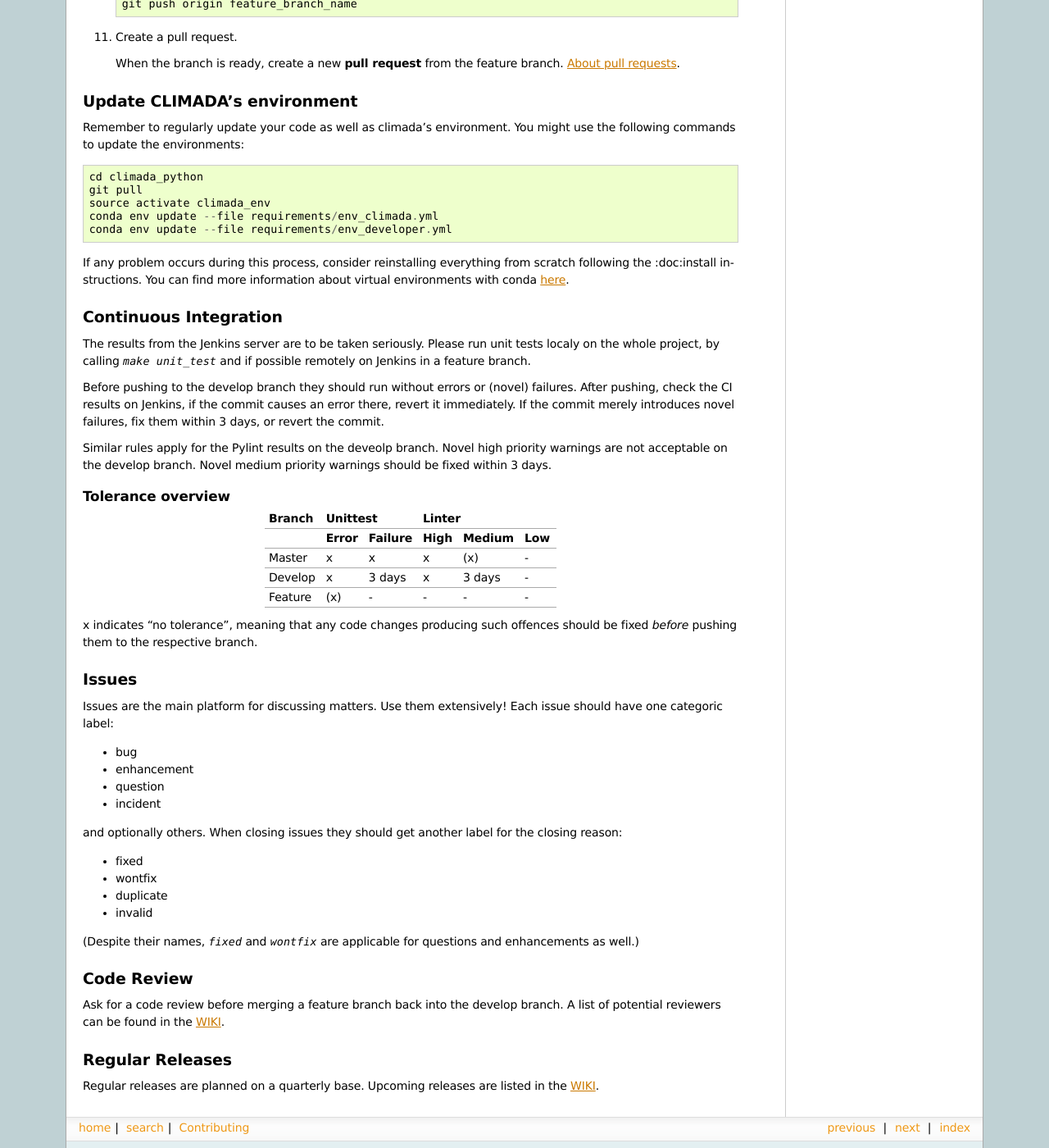
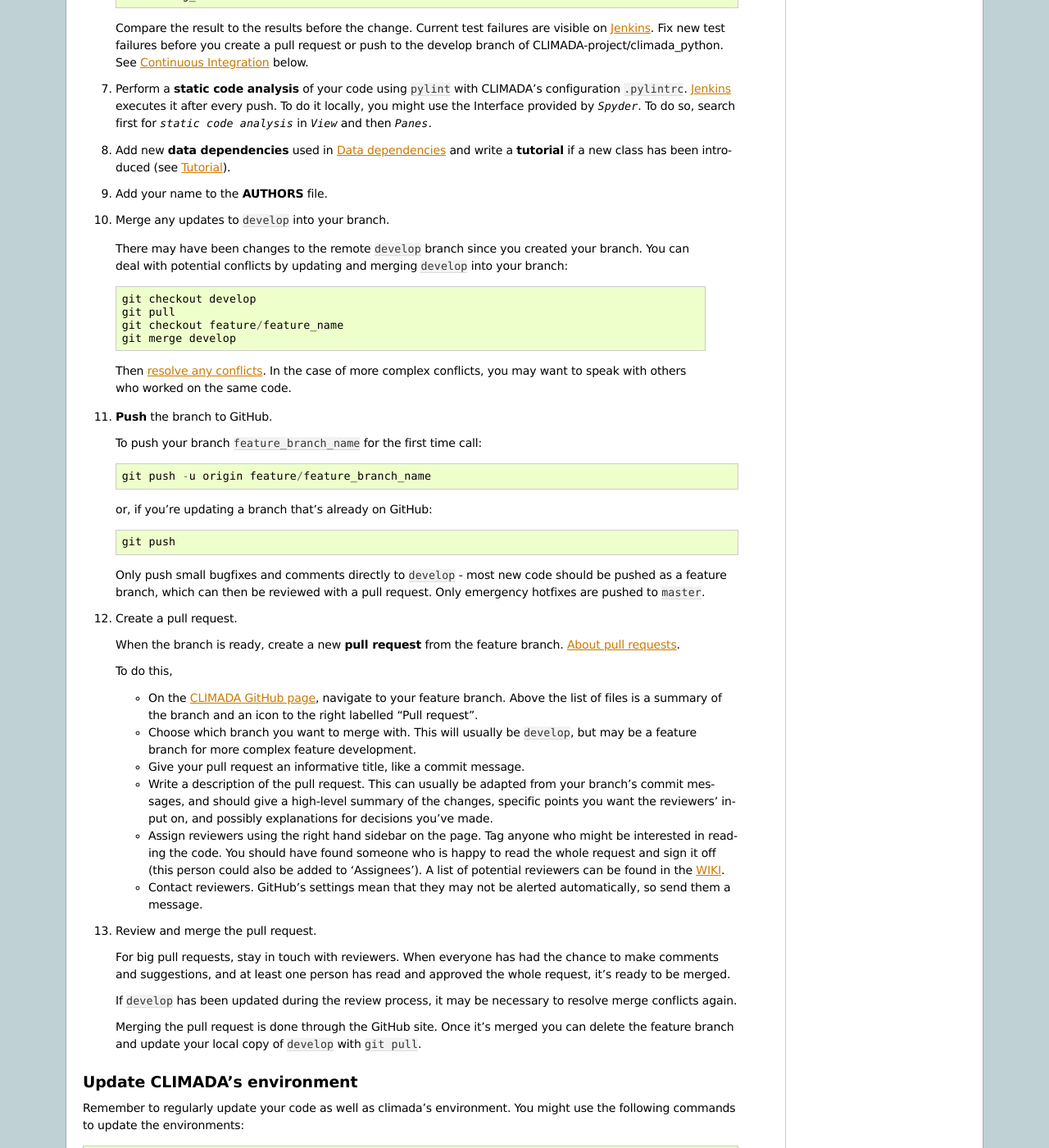
Before and after one commit to olivermarchand/climada_python, a Sphinx documentation site: the page built from doc/guide/developer.rst, in a window 1280 px wide and 1400 px high, scrolled down 1443 px. Shown: the whole window at 82% size. Built offline with Sphinx 7.4.7, drawn with Linux system fonts in a browser that asks for light colours; pages that are not in the unit, such as notebooks, are missing from menus; some of the changed text lies outside the part shown.

Commit message:
Update git docs including pull requests

```diff
--- a/doc/guide/developer.rst
+++ b/doc/guide/developer.rst
@@ -8,20 +8,30 @@ Contributions are very welcome! Please follow these steps:
 0. **Install** `Git <https://git-scm.com/book/en/v2/Getting-Started-Installing-Git>`_
    and `Anaconda <https://www.anaconda.com/>`_ (or `Miniconda <https://conda.io/miniconda.html>`_).
 
-1. **Clone (or fork)** the project on GitHub::
+   Also consider installing Git flow. This is included with `Git for Windows <https://gitforwindows.org/>`_, and has different implementations e.g. `here <https://skoch.github.io/Git-Workflow/>`_ for Windows and Mac
 
-    git clone https://github.com/CLIMADA-project/climada_python.git
+1. **Clone (or fork)** the project on GitHub
 
-   For more information see :doc:`git_flow`.
+   From the location where you want to create the project folder, run in your terminal::
+
+        git clone https://github.com/CLIMADA-project/climada_python.git
+
+   For more information on the Git flow approach to development see :doc:`install`.
 
 2. **Install the packages** in ``climada_python/requirements/env_climada.yml`` and
    ``climada_python/requirements/env_developer.yml`` (see :doc:`install`). You
    might need to install additional environments contained in ``climada_python/requirements``
    when using specific functionalities.
 
-3. You might make a new **branch**::
+3. Make a new **branch**
+
+   For new features in Git flow::
 
     git flow feature start feature_name
+
+   Which is equivalent to (in vanilla git)::
+
+    git checkout -b feature/feature_name
 
    Or work on an existing branch::
 
@@ -29,27 +39,36 @@ Contributions are very welcome! Please follow these steps:
 
    See CLIMADA-python's branching policies in :doc:`git_flow`.
 
-   General information about Git branches:
-   `about branches <https://help.github.com/en/articles/about-branches>`_.
+   `General information about Git branches <https://help.github.com/en/articles/about-branches>`_.
 
 4. Follow the :doc:`coding_conventions`. Write small readable methods, classes and functions.
    Make well commented and clean **commits** to the repository::
 
+    # get the latest data from the remote repository and update your branch
     git pull
-    git stats         # use it to see your locally modified files
+
+    # see your locally modified files
+    git status
+
+    # add changes you want to include in the commit
     git add climada/modified_file.py climada/test/test_modified_file.py
+
+    # commit the changes
     git commit -m "new functionality of .. implemented"
+
+   Usually you will want a longer commit message than the one-line message above. In this case ``git commit`` will open your terminal's default text editor for a more detailed description. You can also create your commits interactively through your IDE's version control GUI (Spyder/PyCharm/etc).
+
 
 5. Make unit and integration **tests** on your code, preferably during development:
 
    * Unit tests are located in the ``test`` folder located in same folder as the corresponding
      module. Unit tests should test all methods and functions using fake data if necessary.
-     The whole test suit should run in less than 20 sec. They are all executed after each push
-     in `Jenkins <http://ied-wcr-jenkins.ethz.ch/job/climada_branches/>`_.
+     The whole test suite should run in less than 20 sec. They are all executed `after each push
+     in Jenkins <http://ied-wcr-jenkins.ethz.ch/job/climada_branches/>`_.
 
    * Integration tests are located in ``climada/test/``. They test end-to-end methods and
-     functions. Their execution time can be of minutes. They are executed once a day in
-     `Jenkins <http://ied-wcr-jenkins.ethz.ch/job/climada_ci_night/>`_.
+     functions. Their execution time can be of minutes. They are executed `once a day in
+     Jenkins <http://ied-wcr-jenkins.ethz.ch/job/climada_ci_night/>`_.
 
 6. Make sure your changes are not introducing new test failures.
 
@@ -73,18 +92,51 @@ Contributions are very welcome! Please follow these steps:
 
 9. Add your name to the **AUTHORS** file.
 
-10. **Push** the code or branch to GitHub. To push to the develop call::
+10. Merge any updates to ``develop`` into your branch.
 
-     git push origin develop
+   There may have been changes to the remote ``develop`` branch since you created your branch. You can deal with potential conflicts by updating and merging ``develop`` into your branch::
 
-    To push to your branch ``feature_branch_name`` call::
+    git checkout develop
+    git pull
+    git checkout feature/feature_name
+    git merge develop
 
-     git push origin feature_branch_name
+   Then `resolve any conflicts <https://www.atlassian.com/git/tutorials/using-branches/merge-conflicts>`_. In the case of more complex conflicts, you may want to speak with others who worked on the same code.
 
-11. Create a pull request.
+11. **Push** the branch to GitHub.
+
+    To push your branch ``feature_branch_name`` for the first time call::
+
+     git push -u origin feature/feature_branch_name
+
+    or, if you're updating a branch that's already on GitHub::
+
+      git push
+
+    Only push small bugfixes and comments directly to ``develop`` - most new code should be pushed as a feature branch, which can then be reviewed with a pull request. Only emergency hotfixes are pushed to ``master``.
+
+12. Create a pull request.
 
     When the branch is ready, create a new **pull request** from the feature branch. `About pull
     requests <https://help.github.com/en/articles/about-pull-requests>`_.
+
+    To do this,
+
+    - On the `CLIMADA GitHub page <https://github.com/CLIMADA-project/climada_python>`_, navigate to your feature branch. Above the list of files is a summary of the branch and an icon to the right labelled "Pull request".
+    - Choose which branch you want to merge with. This will usually be ``develop``, but may be a feature branch for more complex feature development.
+    - Give your pull request an informative title, like a commit message.
+    - Write a description of the pull request. This can usually be adapted from your branch's commit messages, and should give a high-level summary of the changes, specific points you want the reviewers' input on, and possibly explanations for decisions you've made.
+    - Assign reviewers using the right hand sidebar on the page. Tag anyone who might be interested in reading the code. You should have found someone who is happy to read the whole request and sign it off (this person could also be added to 'Assignees'). A list of potential reviewers can be found in the `WIKI <https://github.com/CLIMADA-project/climada_python/wiki/Developer-Board>`_.
+    - Contact reviewers. GitHub's settings mean that they may not be alerted automatically, so send them a message.
+
+13. Review and merge the pull request.
+
+    For big pull requests, stay in touch with reviewers. When everyone has had the chance to make comments and suggestions, and at least one person has read and approved the whole request, it's ready to be merged.
+
+    If ``develop`` has been updated during the review process, it may be necessary to resolve merge conflicts again.
+
+    Merging the pull request is done through the GitHub site. Once it's merged you can delete the feature branch and update your local copy of ``develop`` with ``git pull``.
+
 
 
 Update CLIMADA's environment
@@ -107,7 +159,7 @@ You can find more information about virtual environments with conda
 Continuous Integration
 ----------------------
 The results from the Jenkins server are to be taken seriously.
-Please run unit tests localy on the whole project, by calling `make unit_test` and if possible
+Please run unit tests locally on the whole project, by calling `make unit_test` and if possible
 remotely on Jenkins in a feature branch.
 
 Before pushing to the develop branch they should run without errors or (novel) failures.
@@ -157,12 +209,6 @@ and optionally others. When closing issues they should get another label for the
 (Despite their names, `fixed` and `wontfix` are applicable for questions and enhancements as well.)
 
 
-Code Review
------------
-Ask for a code review before merging a feature branch back into the develop branch.
-A list of potential reviewers can be found in the `WIKI <https://github.com/CLIMADA-project/climada_python/wiki/Developer-Board>`_.
-
-
 Regular Releases
 ----------------
 Regular releases are planned on a quarterly base. Upcoming releases are listed in the `WIKI <https://github.com/CLIMADA-project/climada_python/wiki/Upcoming-Releases>`_.
```
Also changed, not shown: doc/guide/git_flow.rst (+29 -33 lines).
